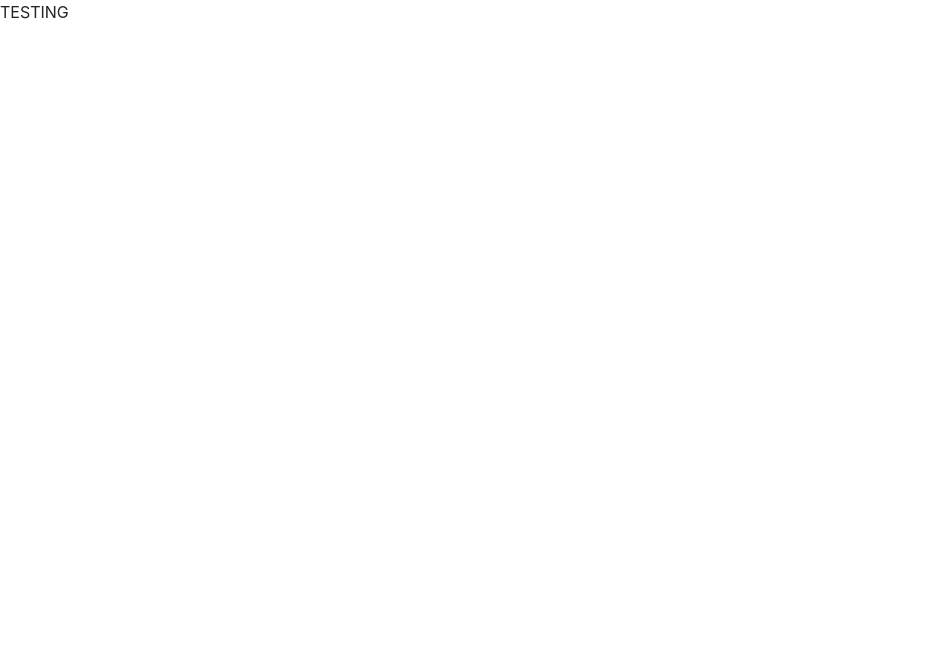
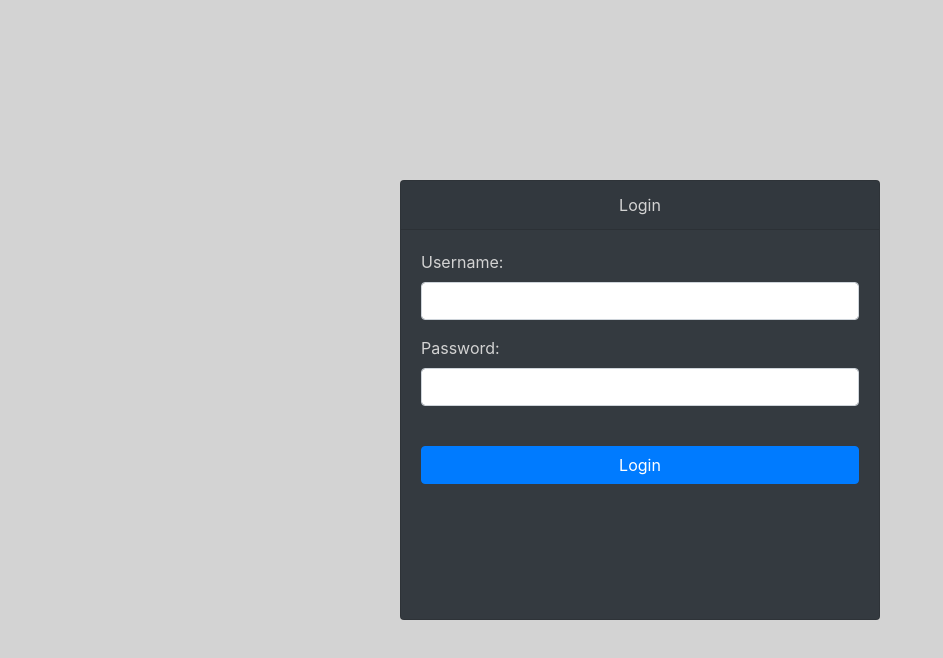
Before and after one commit to SKreiselAtGH/SE-Project-UI, a website: page views/index.html in a window 1280 px wide. Shown: the whole page, without its empty margins (0-943 px from the left). Drawn offline with nearby package versions, Linux system fonts and the light colour scheme.

Commit message:
login page

```diff
--- a/app.js
+++ b/app.js
@@ -22,7 +22,7 @@ app.use(express.static(path.join(__dirname, 'public')));
 app.use('/', routes_index);
 app.use('/playlist', routes_playlist);
 app.use('/home', routes_home);
-app.use('/titlepage', routes_index);
+app.use('/titlepage', routes_titlepage);
 
 app.use(express.urlencoded());
 
--- a/public/css/login.css
+++ b/public/css/login.css
@@ -0,0 +1,19 @@
+body {
+  background-color: lightGray;
+}
+.card {
+  width: 60vh;
+  height: 55vh;
+  margin: auto;
+  margin-top: 22.5vh;
+  color: lightGray;
+}
+
+.card-header {
+  text-align: center;
+  font-style: bold;
+}
+
+input {
+  background-color: lightGray;
+}
--- a/views/index.html
+++ b/views/index.html
@@ -1,16 +1,35 @@
 <!DOCTYPE html>
 <html lang="en">
   <head>
-  <title>Bootstrap Example</title>
+    <title>Login Page</title>
+    <!-- bootstrap -->
     <meta name="viewport" content="width=device-width, initial-scale=1">
     <link rel="stylesheet" href="https://maxcdn.bootstrapcdn.com/bootstrap/4.4.1/css/bootstrap.min.css">
     <script src="https://ajax.googleapis.com/ajax/libs/jquery/3.4.1/jquery.min.js"></script>
     <script src="https://cdnjs.cloudflare.com/ajax/libs/popper.js/1.16.0/umd/popper.min.js"></script>
     <script src="https://maxcdn.bootstrapcdn.com/bootstrap/4.4.1/js/bootstrap.min.js"></script>
     <meta charset="UTF-8">
+    <!-- custom css -->
+    <link rel="stylesheet" href="/css/login.css">
+
+    <!-- custom js -->
+    <scrpt type="text/javascript" src="ts/login.ts">
     <title>Title</title>
   </head>
   <body>
-TESTING
+    <div class="card bg-dark">
+      <div class="card-header">Login</div>
+      <div class="card-body">
+        <div class="form-group">
+          <label for="username">Username:</label>
+          <input type="text" class="form-control" id="username">
+        </div>
+        <div class="form-group">
+          <label for="password">Password:</label>
+          <input type="password" class="form-control" id="password">
+        </div><br>
+        <button type="button" class="btn btn-primary" style="width: 100%;">Login</button>
+      </div>
+    </div>
   </body>
 </html>
```
Lines whose indentation alone changed are shown as unchanged.
